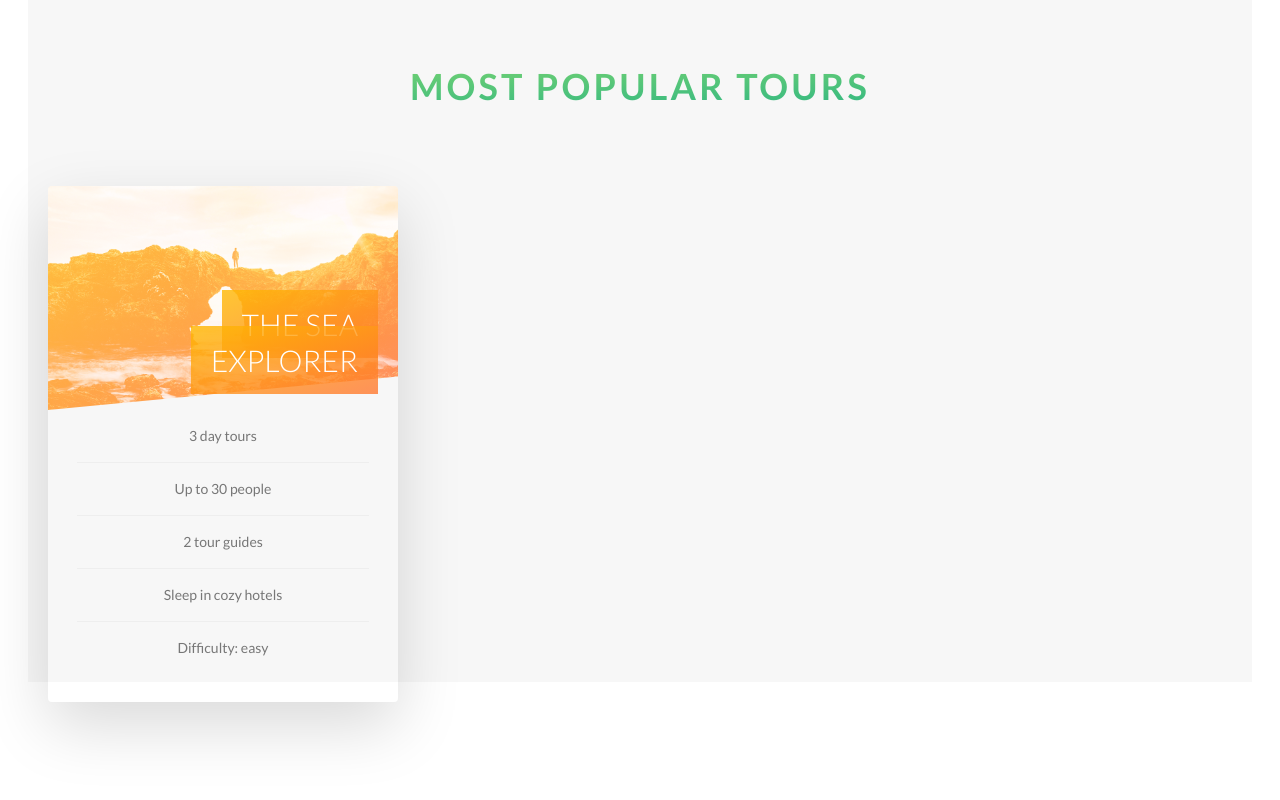
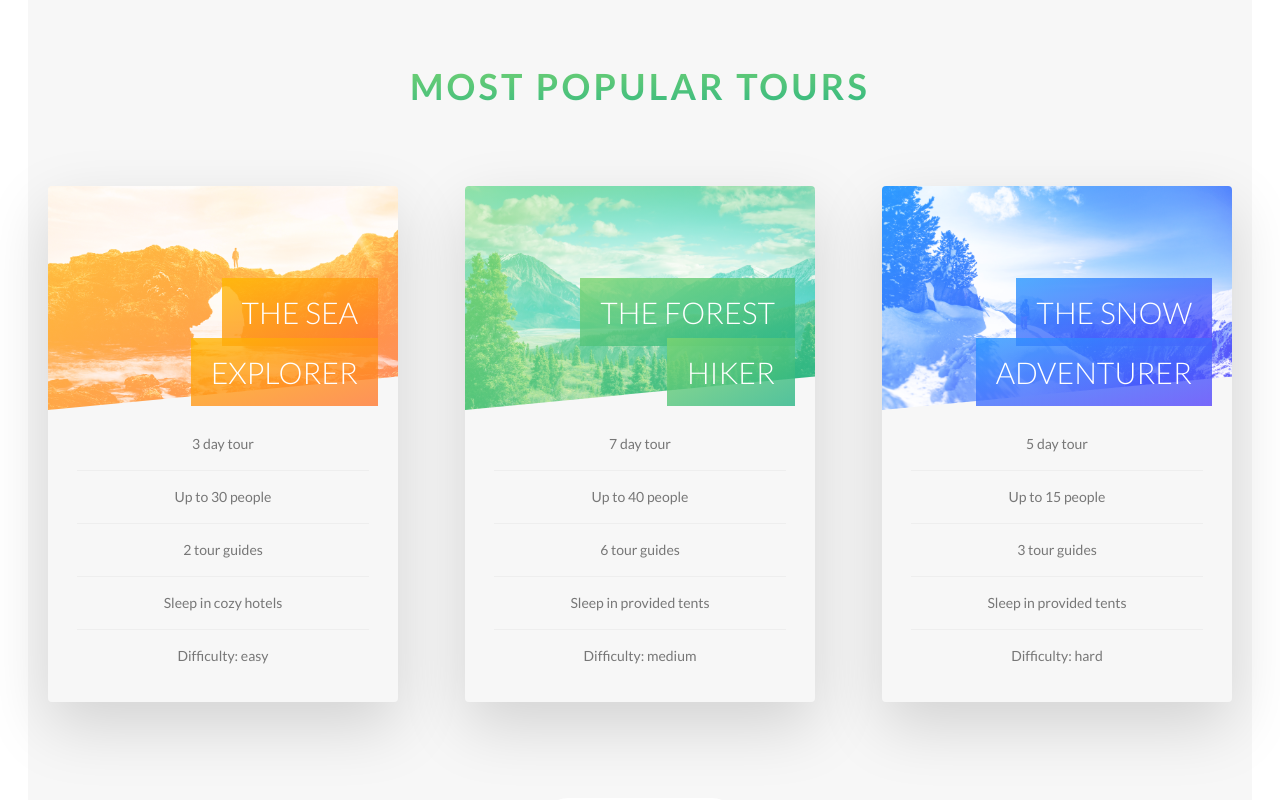
Before and after one commit to aliehyaie/next-natours, a Next.js app: page / in a window 1280 px wide. Shown: the part 2250-3050 px from the top of the page. Before the commit the page ends 2960 px from the top, so only its background shows below. Built offline with nearby package versions, Linux system fonts and the light colour scheme.

Commit message:
tour card section is finished

```diff
--- a/src/components/TourCard/TourCard.tsx
+++ b/src/components/TourCard/TourCard.tsx
@@ -1,24 +1,28 @@
 import React from 'react';
+import Button from "@/components/Button/Button";
 
 const TourCard: React.FC<{
     className?: string, type?: 'primary' | 'secondary' | 'tertiary',
-    title: string, facilities: string[]
+    title: string, facilities: string[],
+    price: number
 }> = ({
           className = '',
           type = 'primary',
           title,
-          facilities
+          facilities,
+          price
       }) => {
-    const sideClasses = 'h-[32.25rem] transition-all ' +
-        'duration-700 min-w-[350px] absolute top-0 left-0' +
-        ' backface-hidden ease shadow-[0_1.5rem_4rem_rgba(0,0,0,0.15)] rounded overflow-hidden'
+    const sideClasses = 'h-full transition-all ' +
+        'duration-700 w-full  absolute top-0 left-0' +
+        ' backface-hidden ease shadow-[0_1.5rem_4rem_rgba(0,0,0,0.15)] rounded'
 
     return (
         <div
             className={`
             group
             relative
-            w-full
+            w-[350px]
+            h-[32.25rem]
             perspective-[93.75rem]
            ${className}`}>
             <div className={`${sideClasses} group-hover:-rotate-y-180`}>
@@ -26,31 +30,39 @@ const TourCard: React.FC<{
                     style={{
                         clipPath: 'polygon(0 0, 100% 0, 100% 85%, 0 100%)',
                         backgroundImage: type === 'primary' ?
-                            "linear-gradient(to right bottom, #ffb900 , #ff7730), url('/img/nat-5.jpg')" :
-                            type === 'secondary' ? "linear-gradient(to right bottom, #7ed56f , #28b485), url('/img/nat-6.jpg')" :
+                            "linear-gradient(to right bottom, #7ed56f , #28b485), url('/img/nat-6.jpg')" :
+                            type === 'secondary' ? "linear-gradient(to right bottom, #ffb900 , #ff7730), url('/img/nat-5.jpg')" :
                                 "linear-gradient(to right bottom, #2998ff , #5643fa), url('/img/nat-7.jpg')"
                     }}
-                    className={`bg-cover h-56
-                    bg-blend-screen
-                 ${type === 'primary' ? '' : ''}`}/>
+                    className={'bg-cover rounded-t h-56 bg-blend-screen'}/>
                 <h4 className='text-3xl font-light uppercase text-white absolute text-right
-                 w-9/12 top-[120px] right-5'>
+                 w-9/12 top-24 leading-loose right-5'>
                     <span
-                        className={`py-4 px-5 box-decoration-clone ${type === 'primary' ? 'bg-gradient-to-br from-secondaryLight/80 to-secondaryDark/80' : ''}`}>
+                        className={`py-4 px-5 box-decoration-clone ${type === 'primary' ? 'bg-gradient-to-br from-primaryLight/80 to-primaryDark/80'
+                            : type==='secondary' ? 'bg-gradient-to-br from-secondaryLight/80 to-secondaryDark/80'
+                                : 'bg-gradient-to-br from-tertiaryLight/80 to-tertiaryDark/80'}`}>
                         {title}
                     </span>
                 </h4>
-                <div className=''>
-                    <ul className='list-none w-5/6 m-auto'>
-                        {facilities.map((facility, index) => <li className='text-center text-sm p-4 [&:not(:last-child)]:border-b border-grey-light2 ' key={index}>{facility}</li>)}
-                    </ul>
-                </div>
+                <ul className='list-none w-5/6 m-auto mt-2'>
+                    {facilities.map((facility, index) => <li
+                        className='text-center text-sm p-4 [&:not(:last-child)]:border-b border-grey-light2 '
+                        key={index}>{facility}</li>)}
+                </ul>
             </div>
             <div
                 className={`${sideClasses} ${type === 'primary' ? 'primary-gradient' : type === 'secondary' ? 'secondary-gradient'
                     : 'tertiary-gradient'}
-                  rotate-y-180 group-hover:rotate-y-0`}>
-                Back
+                  rotate-y-180 group-hover:rotate-y-0
+                   flex flex-col justify-center gap-20
+                  `}>
+                    <div className='flex flex-col gap-2 items-center text-white'>
+                        <span className='text-sm uppercase'>Only</span>
+                        <span className='text-6xl font-thin'>${price}</span>
+                    </div>
+                    <Button className='justify-center self-center' type='primary'>
+                        Book now!
+                    </Button>
             </div>
         </div>
     );
--- a/src/pages/index.tsx
+++ b/src/pages/index.tsx
@@ -118,7 +118,7 @@ export default function Home() {
                         </div>
                     </Container>
                 </section>
-                <section className='-mt-20 pt-64 pb-[31rem] bg-grey-light1'>
+                <section className='-mt-20 pt-64 pb-40 bg-grey-light1'>
                     <Container>
                         <h2 className='secondary-header mb-20'>
                             Most popular tours
@@ -126,18 +126,46 @@ export default function Home() {
                         <div className='flex justify-between'>
                             <TourCard
                                 title='The Sea Explorer'
-                                type='primary'
+                                type='secondary'
                                 facilities={[
-                                    '3 day tours',
+                                    '3 day tour',
                                     'Up to 30 people',
                                     '2 tour guides',
                                     'Sleep in cozy hotels',
                                     'Difficulty: easy'
                                 ]}
+                                price={297}
                             />
-                  {/*          <TourCard type='secondary'/>
-                            <TourCard type='tertiary'/>
-                  */}      </div>
+                            <TourCard
+                                title='The Forest Hiker'
+                                type='primary'
+                                facilities={[
+                                    '7 day tour',
+                                    'Up to 40 people',
+                                    '6 tour guides',
+                                    'Sleep in provided tents',
+                                    'Difficulty: medium'
+                                ]}
+                                price={497}
+                            />
+                            <TourCard
+                                title='The Snow Adventurer'
+                                type='tertiary'
+                                facilities={[
+                                    '5 day tour',
+                                    'Up to 15 people',
+                                    '3 tour guides',
+                                    'Sleep in provided tents',
+                                    'Difficulty: hard'
+                                ]}
+                                price={497}
+                            />
+                     </div>
+                        <div className='text-center'>
+                            <Button className='bg-primary text-white mt-24 before:bg-primary'>
+                                Discover all tours
+                            </Button>
+                        </div>
                     </Container>
                 </section>
             </main>
```
